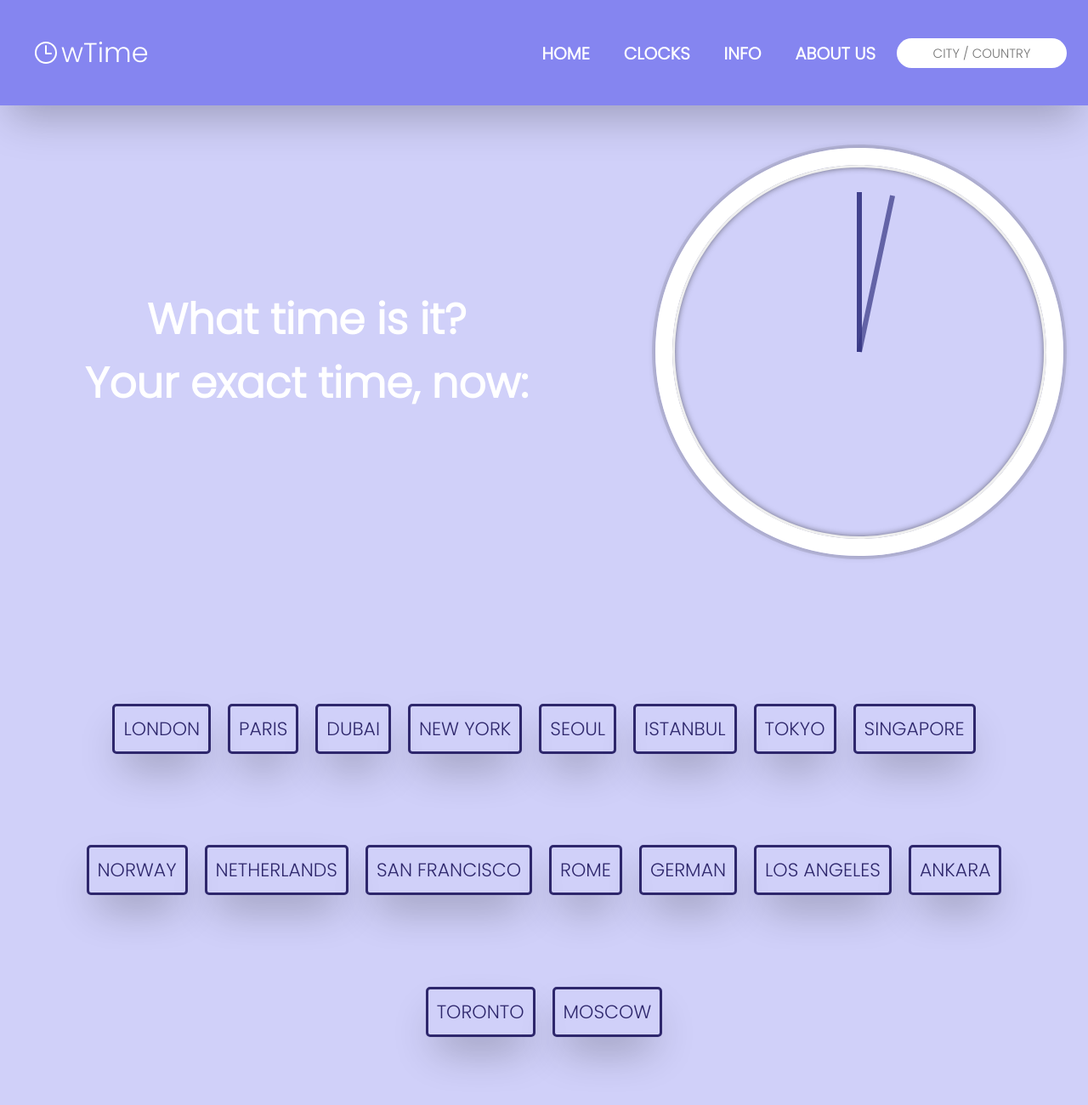
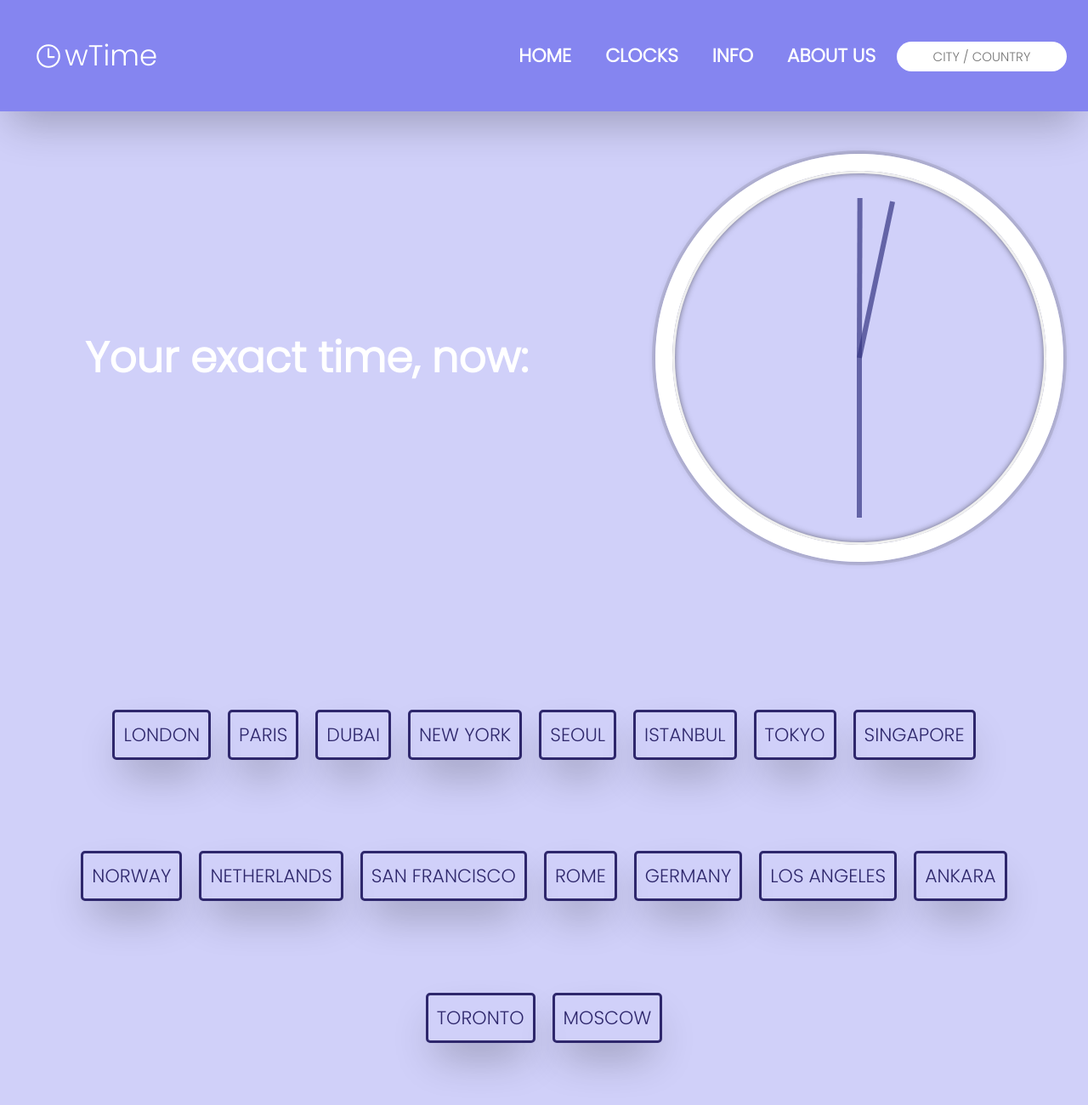
Before and after one commit to semanurbilada/wTime-school-project-website, a plain HTML site: page index.html in a window 1280 px wide. Shown: the whole page at 85% size. Drawn offline with nearby package versions, Linux system fonts and the light colour scheme.

Commit message:
clock & clock boxes fixed (html-css-js)

```diff
--- a/index.html
+++ b/index.html
@@ -25,7 +25,7 @@
             </div>
             <nav>
                 <ul>
-                    <li><a href="./index.html" class="active">HOME</a></li>
+                    <li><a href="index.html" class="active">HOME</a></li>
                     <li><a href="#clocks">CLOCKS</a></li>
                     <li><a href="#">INFO</a></li>
                     <li><a href="#">ABOUT US</a></li>
@@ -40,13 +40,17 @@
 
     <main class="home">
         <div class="container">
-            <h1>What time is it?<br>Your exact time, now:</h1>
+            <div class="current-date">
+                <h1>Your exact time, now:</h1>
+                <div class="date"></div>
+                <div class="day"></div>
+            </div>
 
             <div class="current-clock">
                 <div class="current-clock-face">
-                  <div class="stick hour"></div>
-                  <div class="stick minute"></div>
-                  <div class="stick second"></div>
+                  <div class="hand hour-hand"></div>
+                  <div class="hand min-hand"></div>
+                  <div class="hand second-hand"></div>
                 </div>
             </div>
         </div>
@@ -91,7 +95,7 @@
             <p>ROME</p>
         </div>
         <div class="box-item move13">
-            <p>GERMAN</p>
+            <p>GERMANY</p>
         </div>
         <div class="box-item move14">
             <p>LOS ANGELES</p>
--- a/src/js/index.js
+++ b/src/js/index.js
@@ -1,21 +1,21 @@
-const secondStick = document.querySelector('.second');
-const minuteStick = document.querySelector('.minute');
-const hourStick = document.querySelector('.hour');
+const secondHand = document.querySelector('.second-hand');
+const minsHand = document.querySelector('.min-hand');
+const hourHand = document.querySelector('.hour-hand');
 
 function setDate() {
     const now = new Date();
 
     const seconds = now.getSeconds();
     const secondsDegrees = ((seconds / 60) * 360) + 90;
-    secondStick.style.transform = `rotate(${secondsDegrees}deg)`;
+    secondHand.style.transform = `rotate(${secondsDegrees}deg)`;
 
-    const minutes = now.getMinutes();
-    const minuteDegrees = ((mins / 60) * 360) + ((seconds/60)*6) + 90;
-    minuteStick.style.transform = `rotate(${minuteDegrees}deg)`;
+    const mins = now.getMinutes();
+    const minsDegrees = ((mins / 60) * 360) + ((seconds/60)*6) + 90;
+    minsHand.style.transform = `rotate(${minsDegrees}deg)`;
 
     const hour = now.getHours();
-    const hourDegrees = ((hour / 12) * 360) + ((minutes/60)*30) + 90;
-    hourStick.style.transform = `rotate(${hourDegrees}deg)`;
+    const hourDegrees = ((hour / 12) * 360) + ((mins/60)*30) + 90;
+    hourHand.style.transform = `rotate(${hourDegrees}deg)`;
 }
 
 setInterval(setDate, 1000);
--- a/src/js/scrollReveal.js
+++ b/src/js/scrollReveal.js
@@ -10,11 +10,11 @@ ScrollReveal().reveal('.move6',{delay:1500});
 ScrollReveal().reveal('.move7',{delay:1750});
 ScrollReveal().reveal('.move8',{delay:2000});
 ScrollReveal().reveal('.move9',{delay:2250});
-ScrollReveal().reveal('.move10',{delay:250});
-ScrollReveal().reveal('.move11',{delay:500});
-ScrollReveal().reveal('.move12',{delay:570});
-ScrollReveal().reveal('.move13',{delay:1000});
-ScrollReveal().reveal('.move14',{delay:1250});
-ScrollReveal().reveal('.move15',{delay:1500});
-ScrollReveal().reveal('.move16',{delay:1750});
-ScrollReveal().reveal('.move17',{delay:2000});
+ScrollReveal().reveal('.move10',{delay:2000});
+ScrollReveal().reveal('.move11',{delay:1750});
+ScrollReveal().reveal('.move12',{delay:1500});
+ScrollReveal().reveal('.move13',{delay:1250});
+ScrollReveal().reveal('.move14',{delay:1000});
+ScrollReveal().reveal('.move15',{delay:750});
+ScrollReveal().reveal('.move16',{delay:500});
+ScrollReveal().reveal('.move17',{delay:250});
--- a/style.css
+++ b/style.css
@@ -36,16 +36,16 @@ header{
     justify-content: space-between;
     align-items: center;
     color: white;
-    font-size: 20px;
+    font-size: 22px;
 }
 
 .logo a{
     display: flex;
     align-items: center;
     gap: 2px;
-    margin: 38px;
+    margin: 40px;
     cursor: pointer;
-    font-size: 32px;
+    font-size: 34px;
     color: white;
     text-decoration: none;
     transition: 0.4s;
@@ -75,24 +75,11 @@ nav ul li{
 nav li a{
     color: white;
     text-decoration: none;
-    transition: width 2s;
-}
-
-nav li a:before{
-    content: "";
-    width: 0px;
-    height: 2px;
-    background-color: white;
-    display: block;
-    transition: all .3s ease-in-out;
-}
-
-nav li a:hover:before{
-    width: 100%;
+    transition: 0.35s;
 }
 
 nav li a:hover{
-    width: 100%;
+    color: var(--border);
 }
 
 .search-bar input{
@@ -108,6 +95,7 @@ nav li a:hover{
     display: flex;
     align-items: center;
     justify-content: flex-start;
+    text-align: center;
 }
 
 .home h1{
@@ -137,7 +125,7 @@ nav li a:hover{
     transform: translateY(-3px);
 }
 
-.stick {
+.hand {
     width: 50%;
     height: 6px;
     background: var(--text);
@@ -182,29 +170,22 @@ nav li a:hover{
     padding: 10px;
     box-shadow: 0 25px 50px -12px rgb(0 0 0 / 0.3);
     cursor: pointer;
-}
-
-.box-item p{
     color: var(--border);
     font-size: 22px;
+    transition: 0.2s;
 }
 
 .box-item:hover{
-    box-shadow: 25px 50px 100px -24px rgb(0 0 0 / 0.5);
+    border: 5px solid var(--border);
+    box-shadow: 25px 50px 100px -24px;
 }
-
-.box-item p:hover{
-    font-size: 30px;
-    transition: all .2s ease-in-out;
-}
-
 
 
 
 /* FOOTER */
 /*
 .footer{
-    background-image: url(images/bg.jpg);
+    background-image: url(./src/images/bg.jpg);
     background-size: cover;
     background-attachment: fixed;
 }*/
```
